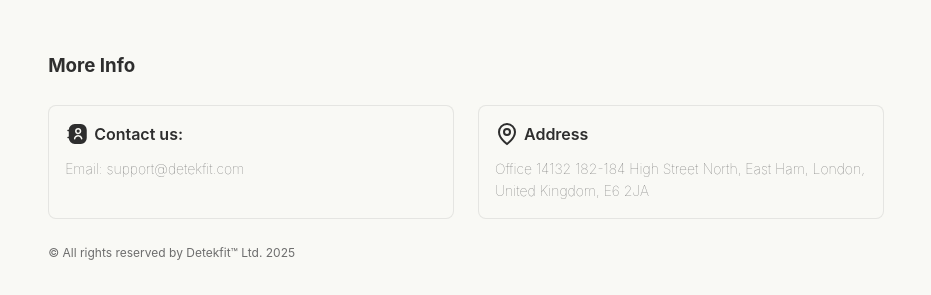
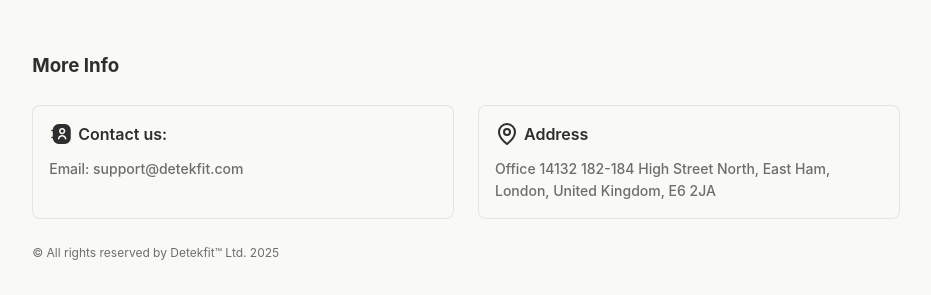
Before and after one commit to Detekfit/detekfit.github.io, a plain HTML site: page index.html in a window 1280 px wide. Shown: the part 510-805 px from the top of the page, without its empty margins (174-1105 px from the left). Drawn offline with Linux system fonts and the light colour scheme.

Commit message:
Update style.css

```diff
--- a/assets/style.css
+++ b/assets/style.css
@@ -159,7 +159,7 @@ sup {
 
 .moreinfotext {
     font-size: 14px;
-    font-weight: lighter;
+    font-weight: 500;
     color: #6d6d6d;
 
 }
@@ -212,4 +212,5 @@ sup {
 @keyframes underline-rainbow {
     0% { background-position: 0% 50%; }
     100% { background-position: 200% 50%; }
+
 }
```
